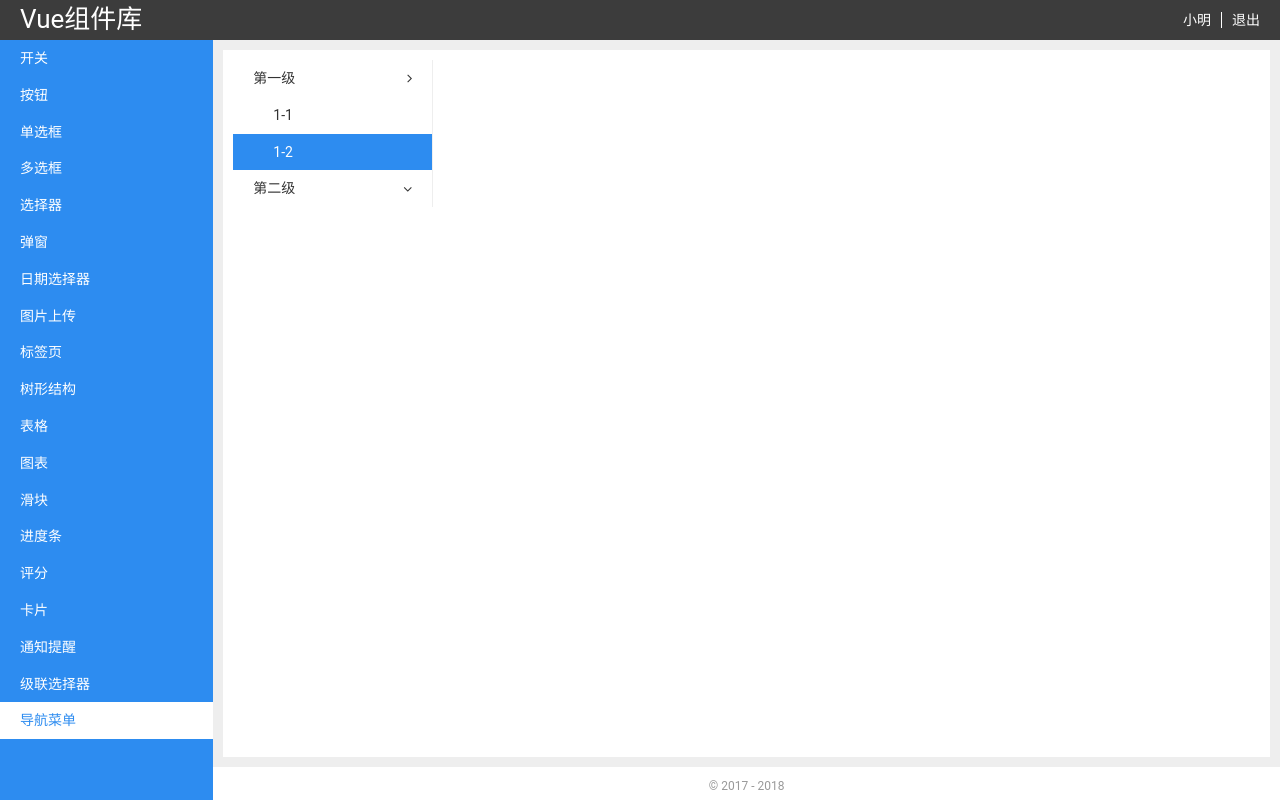
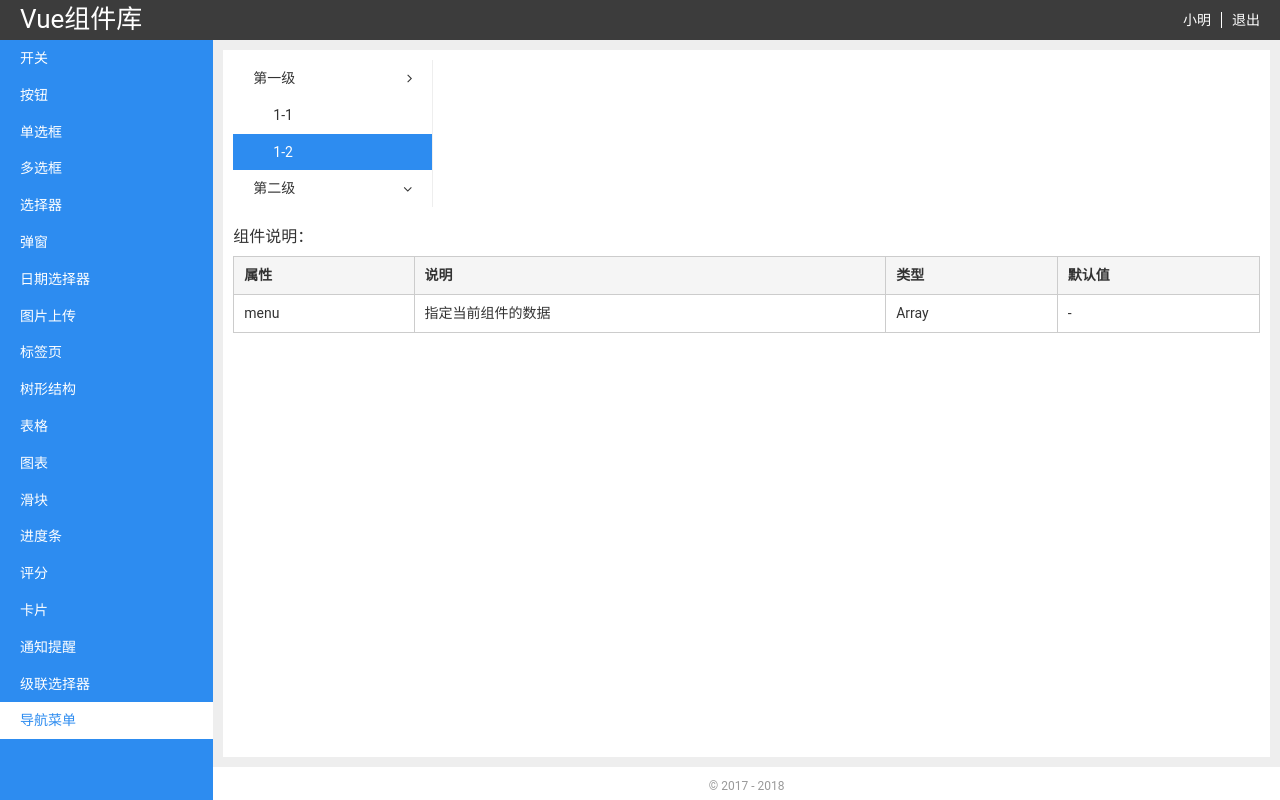
Before and after one commit to you85630/vue-YouUI, a Vue app: page /#/home/menu in a window 1280 px wide. Built offline with nearby package versions, Linux system fonts and the light colour scheme; a small style sheet from the web is missing.

Commit message:
增加组件说明

```diff
--- a/src/components/psges/menu.vue
+++ b/src/components/psges/menu.vue
@@ -1,14 +1,18 @@
 <template>
   <div>
     <my-menu :menu="list"></my-menu>
+
+    <my-tips :list="tableList"></my-tips>
   </div>
 </template>
 
 <script>
 import myMenu from 'components/modules/menu'
+import myTips from 'components/common/tips'
 export default {
   components: {
-    myMenu
+    myMenu,
+    myTips
   },
   data () {
     return {
@@ -39,6 +43,14 @@ export default {
             }
           ]
         }
+      ],
+      tableList: [
+        {
+          name: 'menu',
+          explain: '指定当前组件的数据',
+          types: 'Array',
+          default: '-'
+        }
       ]
     }
   }
@@ -46,4 +58,7 @@ export default {
 </script>
 
 <style lang="scss" scoped>
+.tips{
+  margin-top: 20px;
+}
 </style>
```
